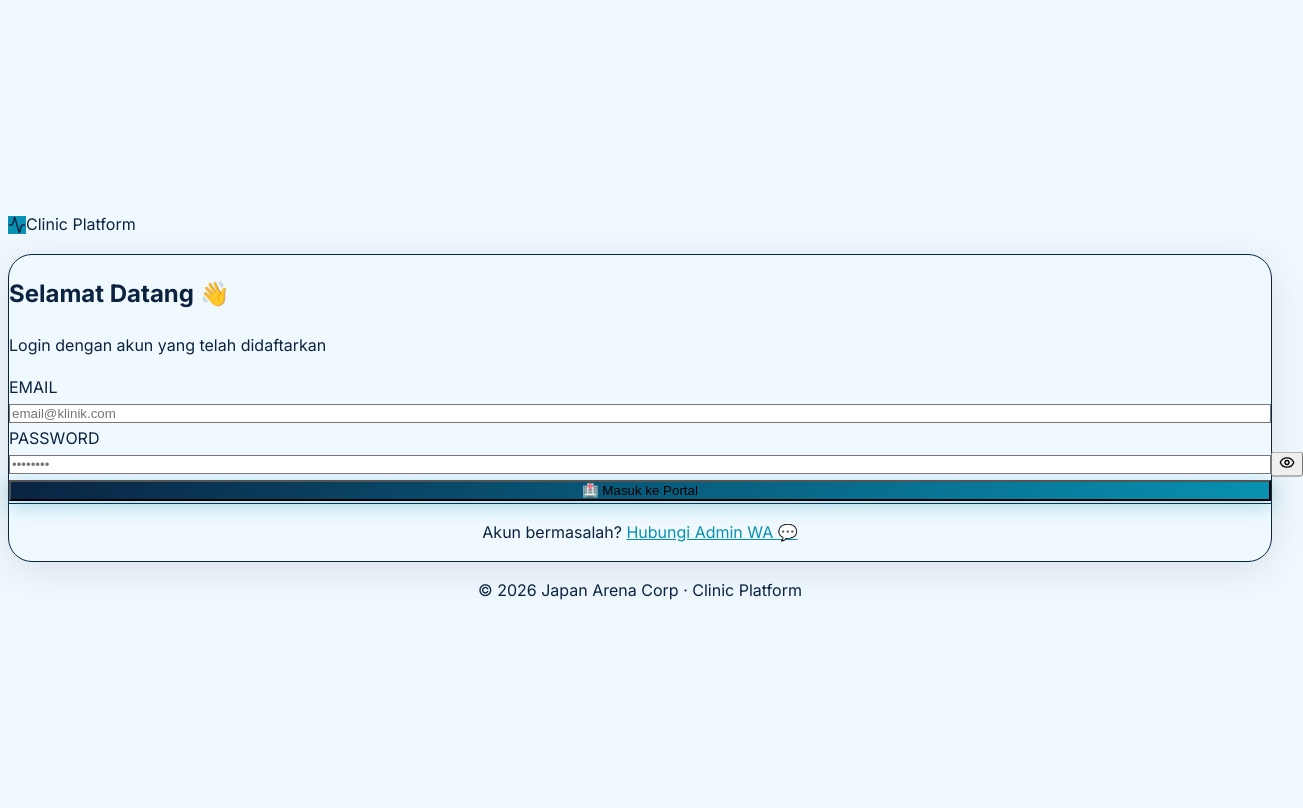
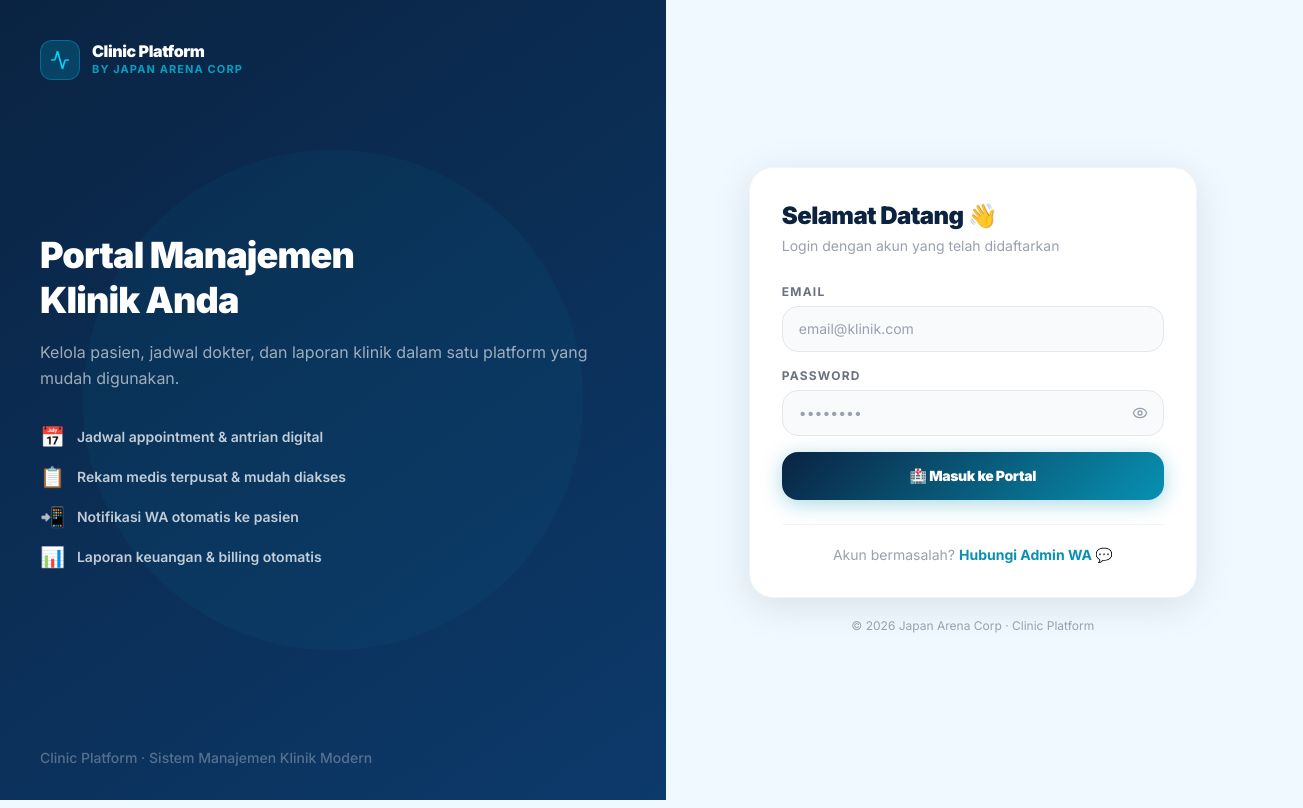
Before and after one commit to RiGi26/ja-clinic-platform, a Next.js app: page /auth/login in a window 1280 px wide. Shown: the whole page, 1303 px wide, since content can reach past the window. Built offline with nearby package versions, Linux system fonts and the light colour scheme.

Commit message:
fix: ganti Tailwind v3 syntax ke v4 (@import + @theme) — root cause styling tidak ter-apply

```diff
--- a/app/globals.css
+++ b/app/globals.css
@@ -1,37 +1,54 @@
-@tailwind base;
-@tailwind components;
-@tailwind utilities;
+@import "tailwindcss";
 
-:root {
-  --primary:   #0891B2;
-  --secondary: #0C2340;
-  --accent:    #06B6D4;
-  --success:   #10B981;
-  --warning:   #F59E0B;
-  --danger:    #EF4444;
-  --bg:        #F0F9FF;
-  --bg-card:   #FFFFFF;
-  --border:    rgba(0,0,0,0.06);
+@theme {
+  /* ── Brand Colors ──────────────────────────────── */
+  --color-primary:          #0891B2;
+  --color-primary-hover:    #0e7490;
+  --color-secondary:        #0C2340;
+  --color-accent:           #06B6D4;
+  --color-success:          #10B981;
+  --color-warning:          #F59E0B;
+  --color-danger:           #EF4444;
+  --color-destructive:      #EF4444;
+  --color-background:       #F0F9FF;
+  --color-muted:            #E0F2FE;
+  --color-muted-foreground: #64748B;
+  --color-bg:               #F0F9FF;
+  --color-bg-card:          #FFFFFF;
+
+  /* ── Typography ────────────────────────────────── */
+  --font-sans: 'Inter', system-ui, sans-serif;
+
+  /* ── Radius ────────────────────────────────────── */
+  --radius-2xl: 1rem;
+  --radius-3xl: 1.5rem;
+
+  /* ── Shadows ───────────────────────────────────── */
+  --shadow-card:  0 4px 24px rgba(0,0,0,0.06);
+  --shadow-panel: 0 8px 40px rgba(0,0,0,0.10);
 }
 
-* { box-sizing: border-box; }
+/* ── Base ──────────────────────────────────────────── */
+*, *::before, *::after { box-sizing: border-box; }
+
 html { scroll-behavior: smooth; }
 
 body {
   font-family: 'Inter', system-ui, sans-serif;
-  background-color: var(--bg);
-  color: var(--secondary);
+  background-color: #F0F9FF;
+  color: #0C2340;
   line-height: 1.6;
 }
 
-/* ── Sidebar collapse ──────────────────────────── */
+/* ── Sidebar collapse ──────────────────────────────── */
 .clinic-content { transition: margin-left 0.3s ease; }
+
 @media (min-width: 768px) {
   .clinic-content                        { margin-left: 16rem; }
   html.sidebar-collapsed .clinic-content { margin-left: 4rem;  }
 }
 
-/* ── Animations ────────────────────────────────── */
+/* ── Animations ────────────────────────────────────── */
 @keyframes fadeInUp {
   from { opacity: 0; transform: translateY(12px); }
   to   { opacity: 1; transform: translateY(0); }
@@ -40,10 +57,11 @@ body {
   from { opacity: 0; }
   to   { opacity: 1; }
 }
+
 .animate-fade-in-up { animation: fadeInUp 0.3s ease forwards; }
 .animate-fade-in    { animation: fadeIn   0.2s ease forwards; }
 
-/* ── Print ─────────────────────────────────────── */
+/* ── Print ─────────────────────────────────────────── */
 @media print {
   @page { size: A4; margin: 1.5cm; }
   body  { background: white !important; }
@@ -52,10 +70,10 @@ body {
   .clinic-content { margin-left: 0 !important; }
 }
 
-/* ── Scrollbar ─────────────────────────────────── */
+/* ── Scrollbar ─────────────────────────────────────── */
 ::-webkit-scrollbar       { width: 5px; height: 5px; }
-::-webkit-scrollbar-track { background: var(--bg); }
+::-webkit-scrollbar-track { background: #F0F9FF; }
 ::-webkit-scrollbar-thumb { background: #BAE6FD; border-radius: 3px; }
-::-webkit-scrollbar-thumb:hover { background: var(--primary); }
+::-webkit-scrollbar-thumb:hover { background: #0891B2; }
 .scrollbar-hide { scrollbar-width: none; -ms-overflow-style: none; }
 .scrollbar-hide::-webkit-scrollbar { display: none; }
```
